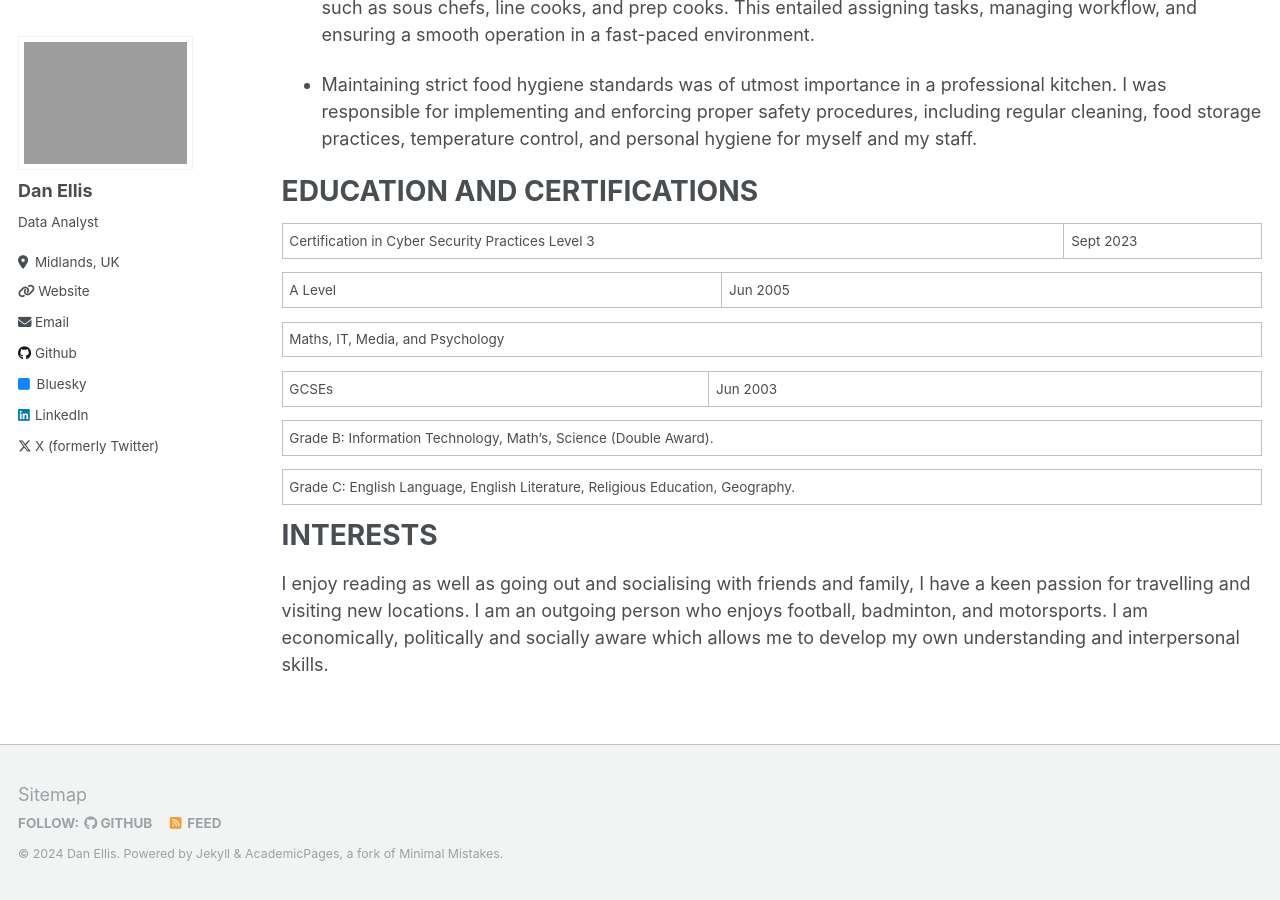
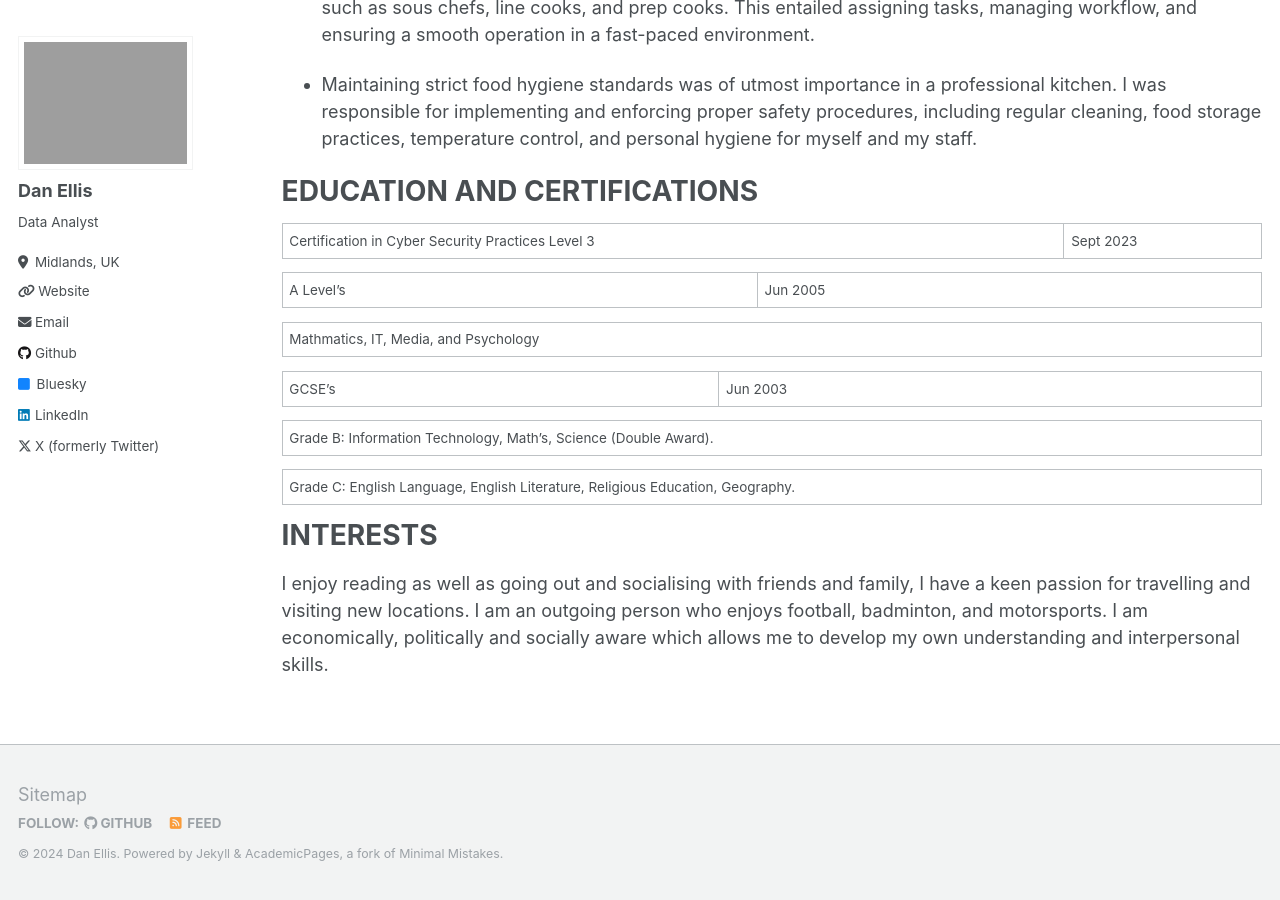
Before and after one commit to danellisprojects/danellisprojects.github.io, a Jekyll site: the page built from _pages/cv.md, in a window 1280 px wide and 900 px high, scrolled down 3412 px. Built offline with Jekyll 4.4.1, drawn with Linux system fonts in a browser that asks for light colours.

Commit message:
Update cv.md

```diff
--- a/_pages/cv.md
+++ b/_pages/cv.md
@@ -112,11 +112,11 @@ EDUCATION AND CERTIFICATIONS
 
 Certification in Cyber Security Practices Level 3 | Sept 2023
 
-A Level | Jun 2005
+A Level's | Jun 2005
 
-Maths, IT, Media, and Psychology |
+Mathmatics, IT, Media, and Psychology |
 
-GCSEs | Jun 2003
+GCSE's | Jun 2003
 
 Grade B: Information Technology, Math's, Science (Double Award). |
 
```
